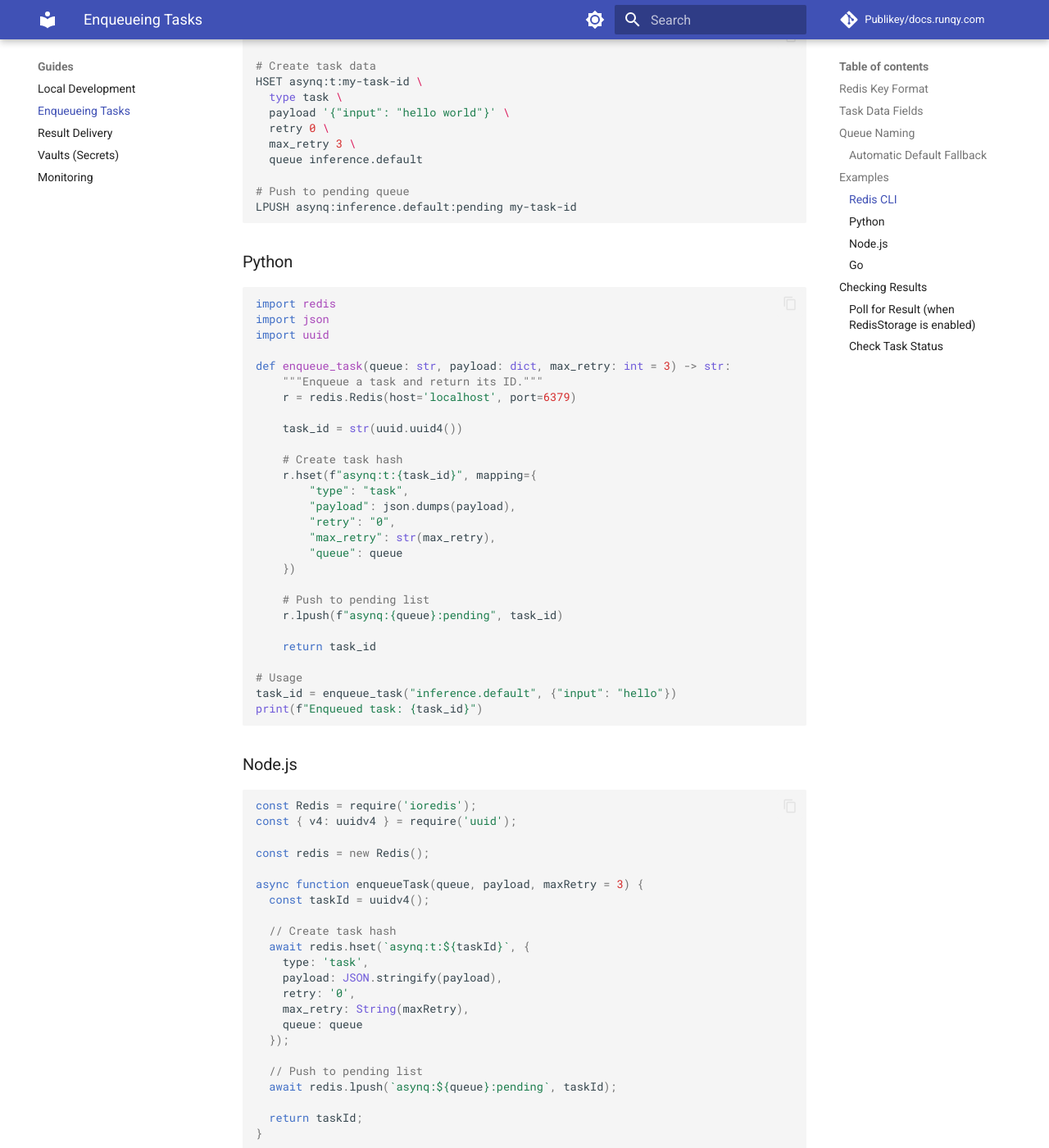
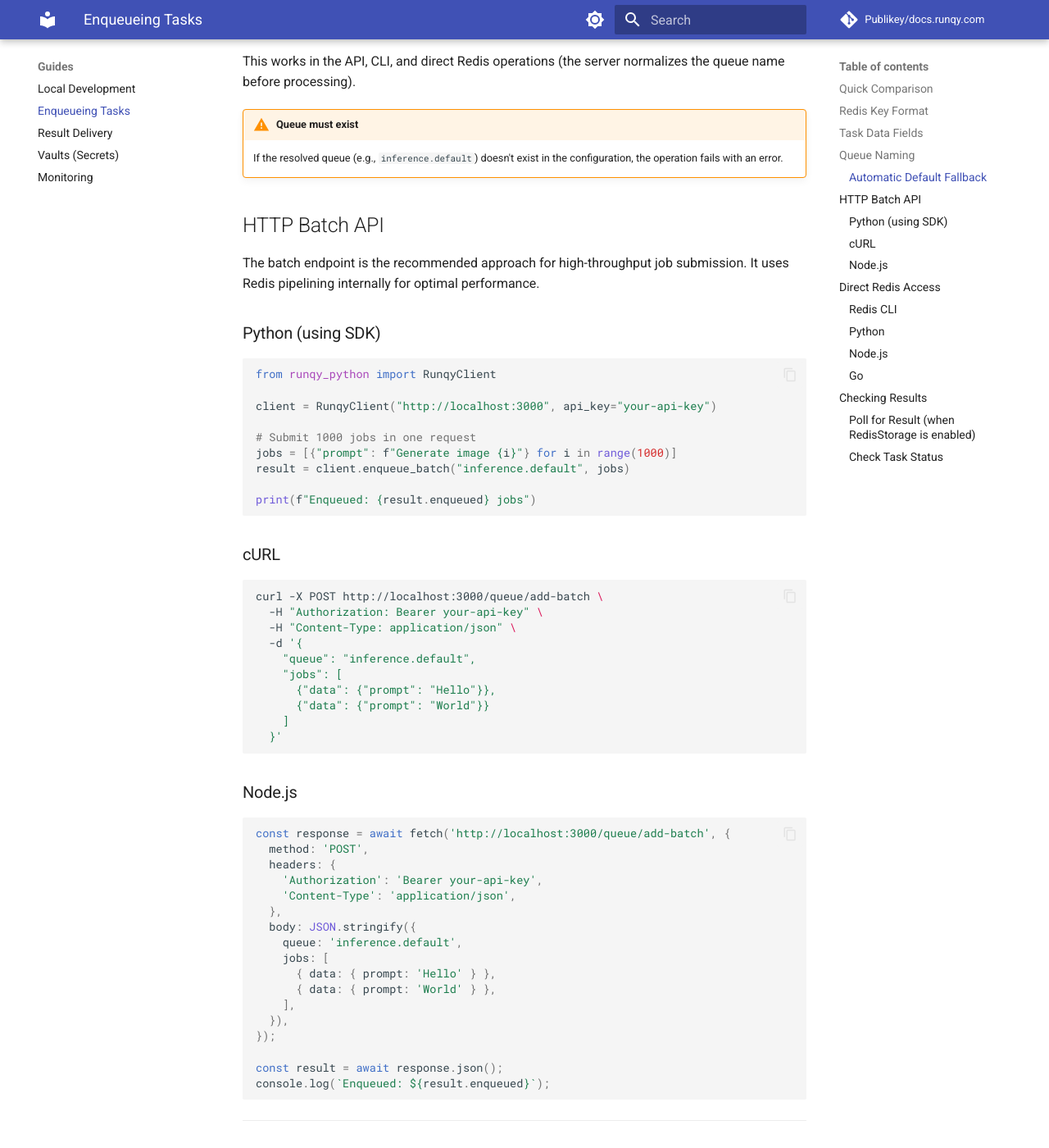
Before and after one commit to Publikey/docs.runqy.com, an MkDocs documentation site: the page built from docs/guides/enqueueing-tasks.md, in a window 1280 px wide and 1400 px high, scrolled down 1959 px. Shown: the whole window at 82% size. Built offline with MkDocs 1.6.1 and Material for MkDocs 9.7.7, drawn with Linux system fonts in a browser that asks for light colours; comment, search, counter and statistics services are not loaded; some of the changed text lies outside the part shown.

Commit message:
docs: add batch endpoint documentation
- Add POST /queue/add-batch to API reference
- Add batch enqueue example to Python SDK docs
- Add HTTP Batch API section to enqueueing-tasks guide
- Include performance comparison table

````diff
--- a/docs/guides/enqueueing-tasks.md
+++ b/docs/guides/enqueueing-tasks.md
@@ -1,6 +1,16 @@
 # Enqueueing Tasks
 
 runqy uses Redis for task storage. This guide shows how to enqueue tasks from various languages.
+
+## Quick Comparison
+
+| Method | Throughput | Use Case |
+|--------|------------|----------|
+| HTTP API (`POST /queue/add`) | ~800-1,000/s | Simple integrations |
+| HTTP Batch API (`POST /queue/add-batch`) | ~35,000-50,000/s | High-throughput from any language |
+| Direct Redis (pipelined) | ~40,000-80,000/s | Maximum performance |
+
+For most use cases, the **Batch API** offers the best balance of simplicity and performance.
 
 ## Redis Key Format
 
@@ -48,7 +58,66 @@ This works in the API, CLI, and direct Redis operations (the server normalizes t
 !!! warning "Queue must exist"
     If the resolved queue (e.g., `inference.default`) doesn't exist in the configuration, the operation fails with an error.
 
-## Examples
+## HTTP Batch API
+
+The batch endpoint is the recommended approach for high-throughput job submission. It uses Redis pipelining internally for optimal performance.
+
+### Python (using SDK)
+
+```python
+from runqy_python import RunqyClient
+
+client = RunqyClient("http://localhost:3000", api_key="your-api-key")
+
+# Submit 1000 jobs in one request
+jobs = [{"prompt": f"Generate image {i}"} for i in range(1000)]
+result = client.enqueue_batch("inference.default", jobs)
+
+print(f"Enqueued: {result.enqueued} jobs")
+```
+
+### cURL
+
+```bash
+curl -X POST http://localhost:3000/queue/add-batch \
+  -H "Authorization: Bearer your-api-key" \
+  -H "Content-Type: application/json" \
+  -d '{
+    "queue": "inference.default",
+    "jobs": [
+      {"data": {"prompt": "Hello"}},
+      {"data": {"prompt": "World"}}
+    ]
+  }'
+```
+
+### Node.js
+
+```javascript
+const response = await fetch('http://localhost:3000/queue/add-batch', {
+  method: 'POST',
+  headers: {
+    'Authorization': 'Bearer your-api-key',
+    'Content-Type': 'application/json',
+  },
+  body: JSON.stringify({
+    queue: 'inference.default',
+    jobs: [
+      { data: { prompt: 'Hello' } },
+      { data: { prompt: 'World' } },
+    ],
+  }),
+});
+
+const result = await response.json();
+console.log(`Enqueued: ${result.enqueued}`);
+```
+
+---
+
+## Direct Redis Access
+
+For maximum performance or when you need direct Redis access, you can enqueue tasks directly.
 
 ### Redis CLI
 
````
Also changed, not shown: docs/python-sdk/index.md (+22 -0 lines), docs/server/api.md (+56 -0 lines).
